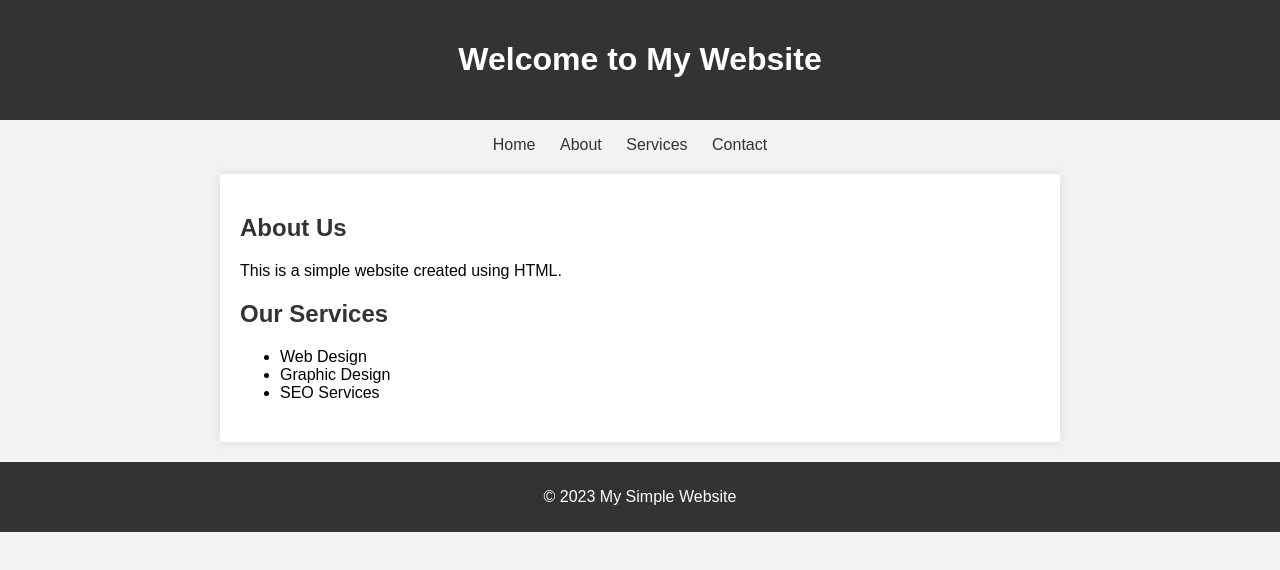
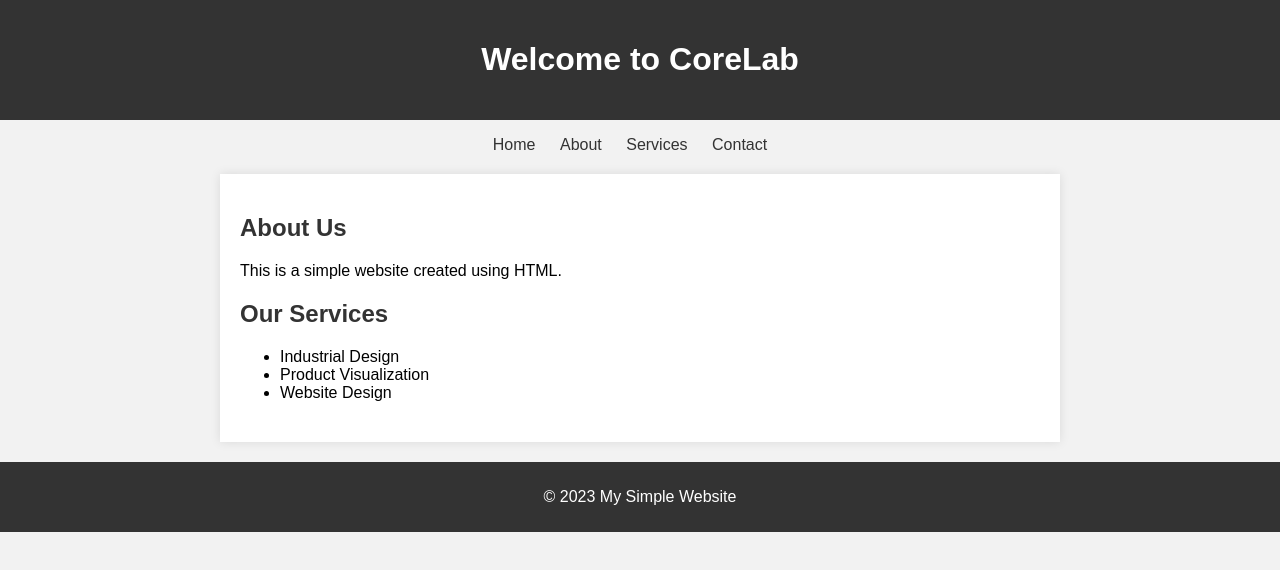
Before and after one commit to CoreLab3D/CoreLab3D.github.io, a plain HTML site: page index.html in a window 1280 px wide. Drawn offline with Linux system fonts and the light colour scheme.

Commit message:
Update index.html

```diff
--- a/index.html
+++ b/index.html
@@ -3,7 +3,7 @@
 <head>
     <meta charset="UTF-8">
     <meta name="viewport" content="width=device-width, initial-scale=1.0">
-    <title>My Simple Website</title>
+    <title>CoreLab</title>
     <style>
         body {
             font-family: Arial, sans-serif;
@@ -61,7 +61,7 @@
 </head>
 <body>
     <header>
-        <h1>Welcome to My Website</h1>
+        <h1>Welcome to CoreLab</h1>
     </header>
 
     <nav>
@@ -82,9 +82,9 @@
         <section>
             <h2>Our Services</h2>
             <ul>
-                <li>Web Design</li>
-                <li>Graphic Design</li>
-                <li>SEO Services</li>
+                <li>Industrial Design</li>
+                <li>Product Visualization</li>
+                <li>Website Design</li>
             </ul>
         </section>
     </main>
```
